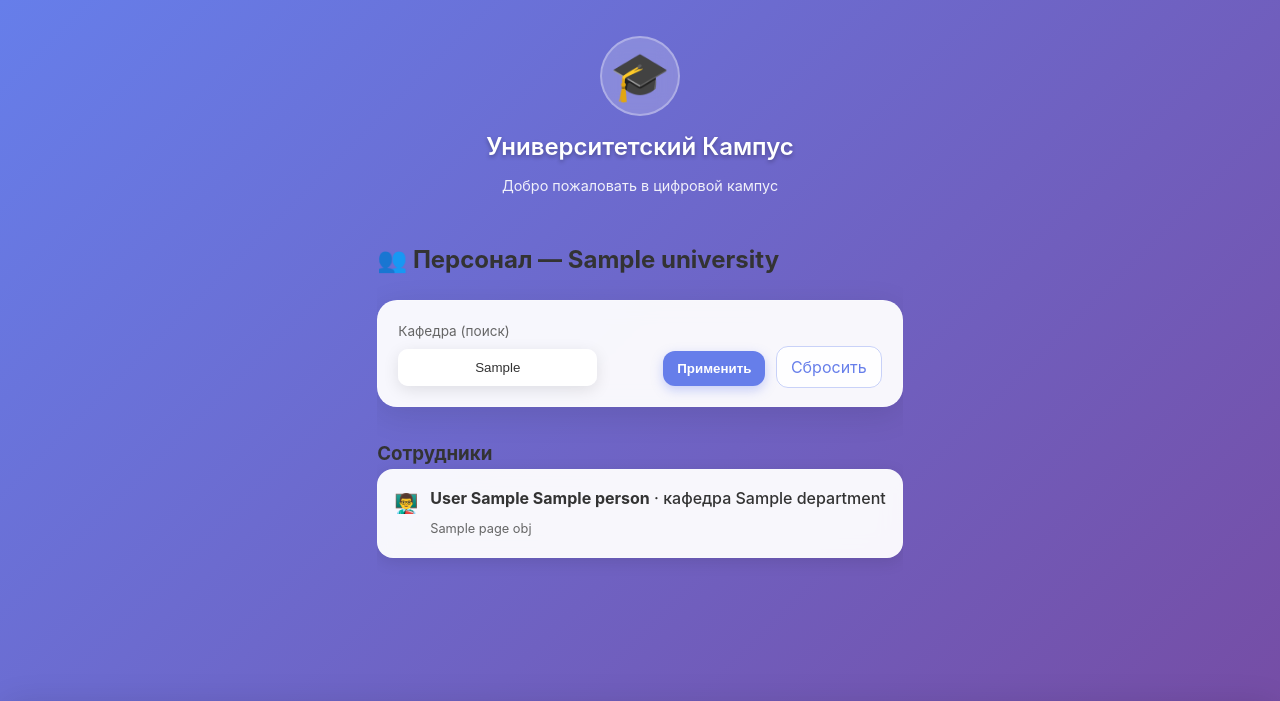
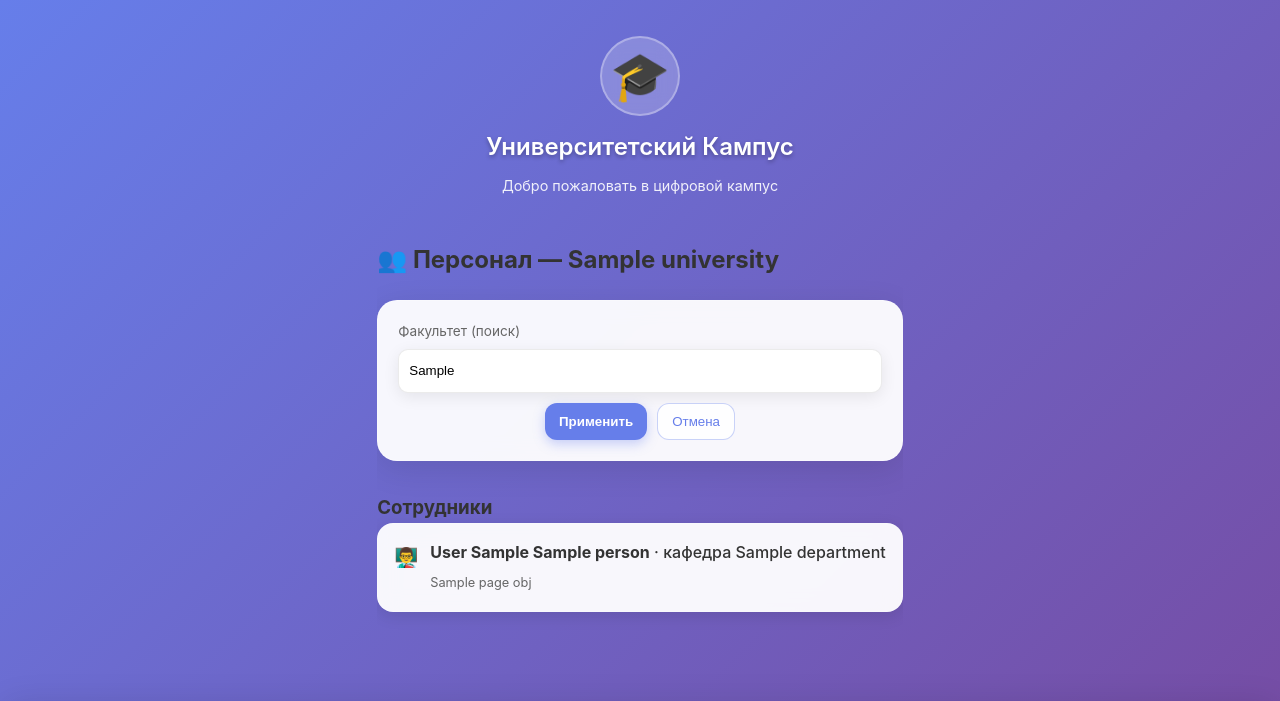
Before and after one commit to Adopten123/lisp_team_or_envelope_team, a Django app: template main/templates/main/moderation/moderation_staff.html in a window 1280 px wide. Shown: the top 701 px of the page. Run offline with Django 5.2, Linux system fonts and the light colour scheme; tables that the repository leaves empty hold one stand-in row (values such as "Sample post"); the template is opened without the code that fills it: values that come from a table or form of the project are taken from there, most other values are stand-ins (such as "Sample title", 1, 10 or a date in 2020); some libraries are stand-ins or nearby versions.

Commit message:
правки по верстке

```diff
--- a/main/static/css/moderation_staff.css
+++ b/main/static/css/moderation_staff.css
@@ -69,3 +69,49 @@
     padding: 10px;
     background: #fff;
 }
+.filters-section {
+  margin-bottom: 12px;
+  display: flex;
+  justify-content: center;
+}
+
+.filters--vertical {
+  display: flex;
+  flex-direction: column;
+  align-items: center;
+  gap: 10px;
+  max-width: 600px;
+  width: 100%;
+}
+
+.filters--vertical .filters-field {
+  width: 100%;
+}
+
+.filters--vertical .filters-actions {
+  display: flex;
+  justify-content: center;
+  gap: 10px;
+}
+
+.filter-input {
+  width: 100%;
+  height: 44px;
+  padding: 10px 12px;
+  border-radius: 12px;
+  border: 1px solid rgba(255,255,255,0.25);
+  background: rgba(255,255,255,0.92);
+  box-shadow: 0 4px 16px rgba(0,0,0,0.08);
+  outline: none;
+  transition: box-shadow .2s ease, transform .02s ease;
+}
+
+.create-teacher-section {
+  margin-top: 20px;
+  display: flex;
+  justify-content: center;
+}
+
+.create-teacher-section .collapsible {
+  text-align: center;
+}
--- a/main/templates/main/moderation/moderation_staff.html
+++ b/main/templates/main/moderation/moderation_staff.html
@@ -9,25 +9,33 @@
     <section class="main-content">
         <h2 class="section-title">👥 Персонал — {{ current_university.short_name }}</h2>
 
-        <section class="user-card" style="margin-bottom:12px;">
-            <form method="get" class="filters"
-                  style="display:flex; gap:12px; width:100%; align-items:flex-end; flex-wrap:wrap;">
-                <div style="flex:1; min-width:220px;">
-                    <label for="f_department" style="display:block; font-size:.85rem; color:#666; margin-bottom:6px;">Кафедра
-                        (поиск)</label>
-                    <input id="f_department" name="department" value="{{ department_q }}"
-                           placeholder="Например: ИТ, Математика…" class="action-card"
-                           style="padding:10px; border-radius:10px;">
+        <section class="user-card filters-section">
+            <form method="get" class="filters filters--vertical">
+                <div class="filters-field">
+                    <label for="f_department"
+                           style="display:block; font-size:.85rem; color:#666; margin-bottom:6px;">
+                        Факультет (поиск)
+                    </label>
+                    <input id="f_department"
+                           name="department"
+                           type="text"
+                           value="{{ department_q }}"
+                           placeholder="Например: ИТ, Математика…"
+                           class="filter-input">
                 </div>
-                <div>
+
+                <div class="filters-actions">
                     <button type="submit" class="btn-indigo">Применить</button>
-                    <a href="{% url 'moderation_staff' %}" class="btn-ghost" style="margin-left:6px;">Сбросить</a>
+                    <button class="btn-ghost" type="button"
+                            onclick="window.location.href='{% url 'moderation_staff' %}'">
+                        Отмена
+                    </button>
                 </div>
             </form>
         </section>
 
         {% if can_manage %}
-            <section class="user-card" style="margin-bottom:12px;">
+            <section class="user-card create-teacher-section">
                 <details class="collapsible">
                     <summary class="btn-indigo-outline">➕ Создать преподавателя</summary>
                     <div style="margin-top:12px;">
@@ -45,7 +53,7 @@
                                 {{ form.academic_title }}
                             </div>
                             <div>
-                                <label style="display:block; font-size:.85rem; color:#666; margin-bottom:6px;">Кафедра</label>
+                                <label style="display:block; font-size:.85rem; color:#666; margin-bottom:6px;">Факультет</label>
                                 {{ form.department }}
                             </div>
                             <div style="grid-column:1 / -1; text-align:right;">
```
Also changed, not shown: main/static/css/indigo_buttons.css (+43 -0 lines), main/static/css/notifications.css (+16 -9 lines), main/templates/main/moderation/moderation_subjects_curriculum_list.html (+21 -11 lines), main/templates/main/moderation/moderation_subjects_disciplines_list.html (+16 -7 lines), main/templates/main/moderation/moderation_subjects_teaching_list.html (+17 -6 lines), main/templates/main/requests/student_request_page.html (+14 -9 lines).
